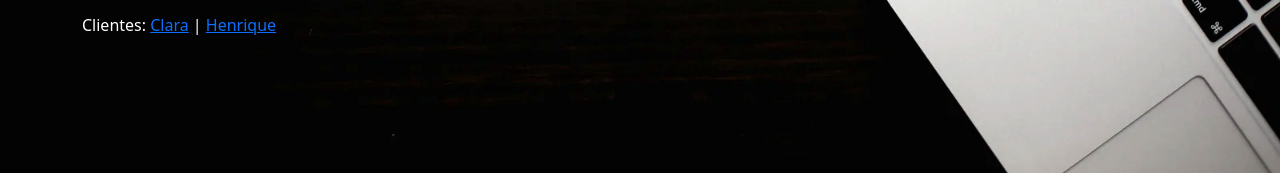
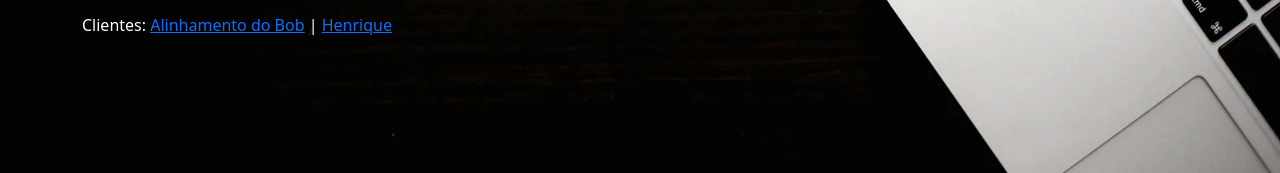
Before and after one commit to silvajunior/silvajunior.github.io, a plain HTML site: page index.html in a window 1280 px wide. Shown: the part 627-800 px from the top of the page. Drawn offline with nearby package versions, Linux system fonts and the light colour scheme.

Commit message:
Update index.html

```diff
--- a/index.html
+++ b/index.html
@@ -20,7 +20,7 @@
         <div class="col">
           <p style="font-size: 46pt;">Everaldo<br>Desenvolvedor</p>
           <p style="font-size: 14pt;">Confiabilidade | Profissionalismo | Excelência<br>E-mail: contato@evrjr.com</p>
-          <p>Clientes: <a href="https://evrjr.my.canva.site/claracarvalho" target="_blank">Clara</a> | <a href="https://www.99freelas.com.br/project/reestruturar-site-36312" target="_blank">Henrique</a></p>
+          <p>Clientes: <a href="https://evrjr.com/alinhamentodobob/" target="_blank">Alinhamento do Bob</a> | <a href="https://www.99freelas.com.br/project/reestruturar-site-36312" target="_blank">Henrique</a></p>
         </div>
         <div class="col">
         </div>
```
